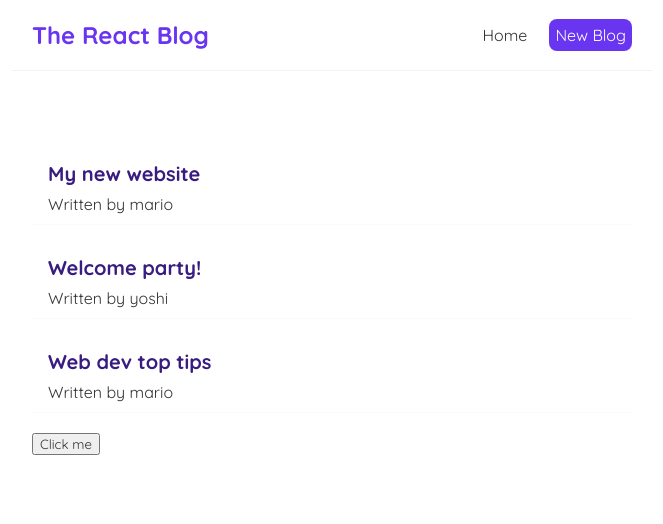
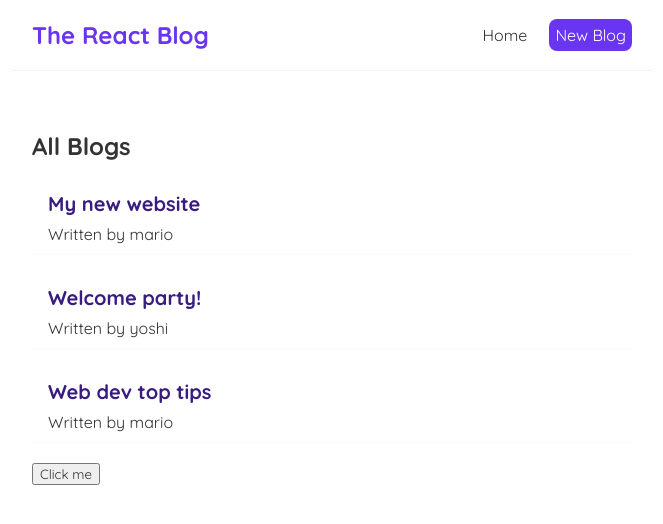
Before and after one commit to 8Pedro8/React-Blog-with-JSON-Server, a React (Vite) app: page / in a window 1280 px wide. Shown: the top 524 px of the page, without its empty margins (308-971 px from the left). Built offline with nearby package versions, Linux system fonts and the light colour scheme.

Commit message:
Create reusable BlogList component

```diff
--- /dev/null
+++ b/src/BlogList.jsx
@@ -0,0 +1,18 @@
+const BlogList = (props) => {
+    const blogs = props.blogs;
+    const title = props.title;
+
+    return (
+        <div className="blog-list">
+            <h2>{ title }</h2>
+            {blogs.map((blog) => (
+                <div className="blog-preview" key={blog.id}>
+                    <h2>{ blog.title }</h2>
+                    <p>Written by {blog.author}</p>
+                </div>
+            ))}
+        </div>
+     );
+}
+
+export default BlogList;
--- a/src/Home.jsx
+++ b/src/Home.jsx
@@ -1,4 +1,5 @@
 import { useState } from "react";
+import BlogList from "./BlogList";
 
 const Home = () => {
 
@@ -14,12 +15,7 @@
 
     return (
         <div className="home">
-            {blogs.map((blog) => (
-                <div className="blog-preview" key={blog.id}>
-                    <h2>{ blog.title }</h2>
-                    <p>Written by {blog.author}</p>
-                </div>
-            ))}
+            <BlogList blogs={blogs} title="All Blogs"/>
             <button onClick={(e) => handleClick('Naruto', e)}>Click me</button>
         </div>
      );
```
